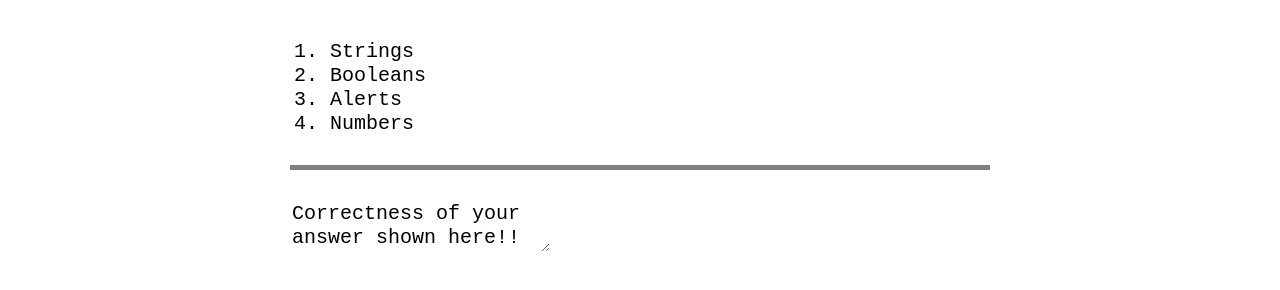
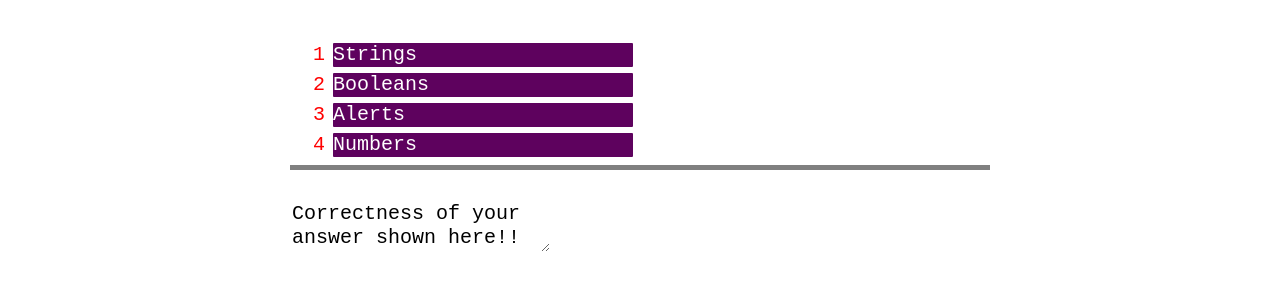
Before and after one commit to SanjeevKumar-DEV/Timing-Coding-Quiz, a plain HTML site: page index.html in a window 1280 px wide. Both pictures are taken after a click on the button "Start Quiz". Shown: the part 134-424 px from the top of the page. Drawn offline with Linux system fonts and the light colour scheme.

Commit message:
Some more cosmetic chnanges for options display on hover.

```diff
--- a/assets/css/style.css
+++ b/assets/css/style.css
@@ -1,3 +1,10 @@
+:root {
+    --outer-space: #33393f;
+    --bright-turquoise: #2aefcb;
+    --gin: #e0eae4;
+    --heliotrope: #e866ec;
+  }
+
 * {
     font-family: 'Courier New', Courier, monospace;
     font-size: 20px;
@@ -95,6 +102,33 @@ h2.question {
 .options {
     height: 135px;
 }
+
+ol {
+    list-style: none;
+    counter-reset: li
+}
+
+li::before {content: counter(li); color: red;
+    display: inline-block; width: 1em;
+    margin-left: -1em
+}
+
+li {
+    counter-increment: li
+}
+
+.options li {
+    background-color: rgb(94, 2, 94);
+    color: white;
+    border: 3px solid white;
+    width: 300px;
+    border-radius: 4px;
+}
+
+.options li:hover {
+    box-shadow: inset 0px 0px 5px var(--heliotrope), 0 0 15px var(--heliotrope);
+}
+
 section #yourCredentials form, fieldset {
     padding: 0px;
     border: 0px none white;
```
